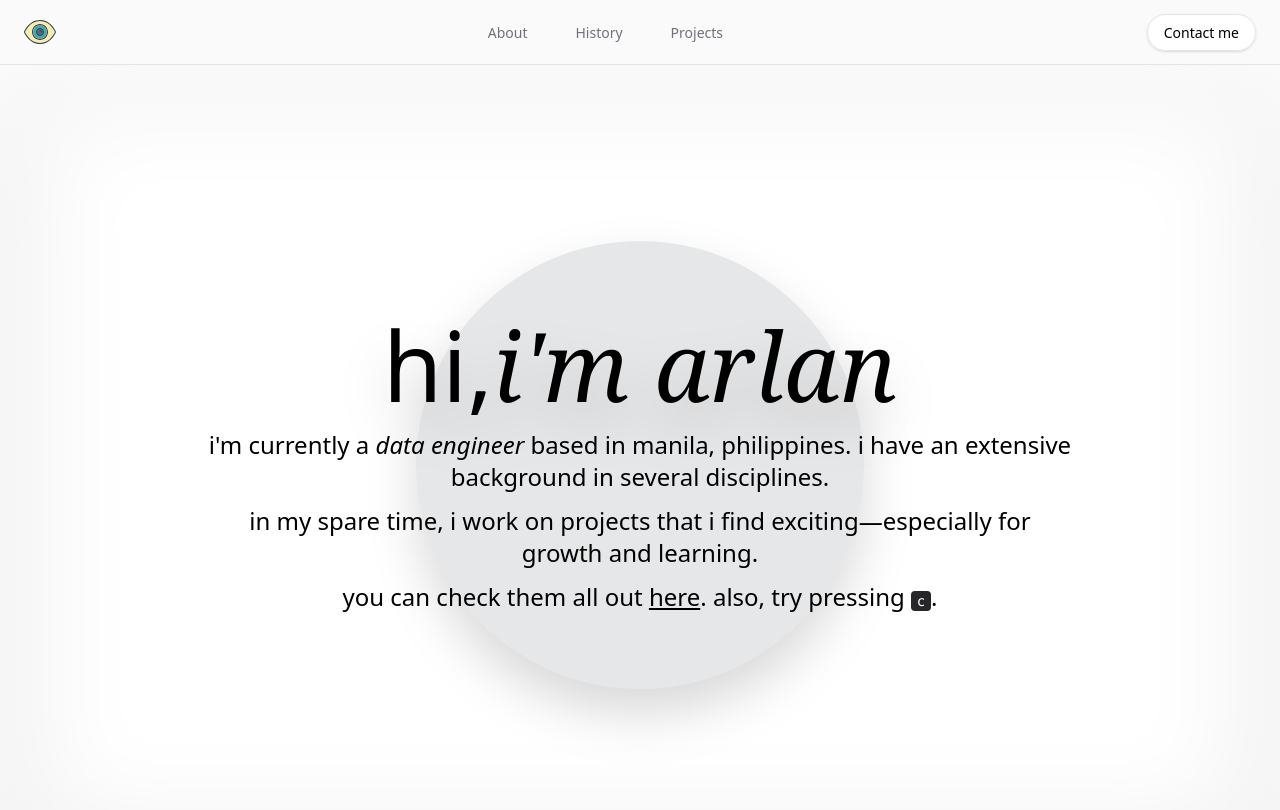
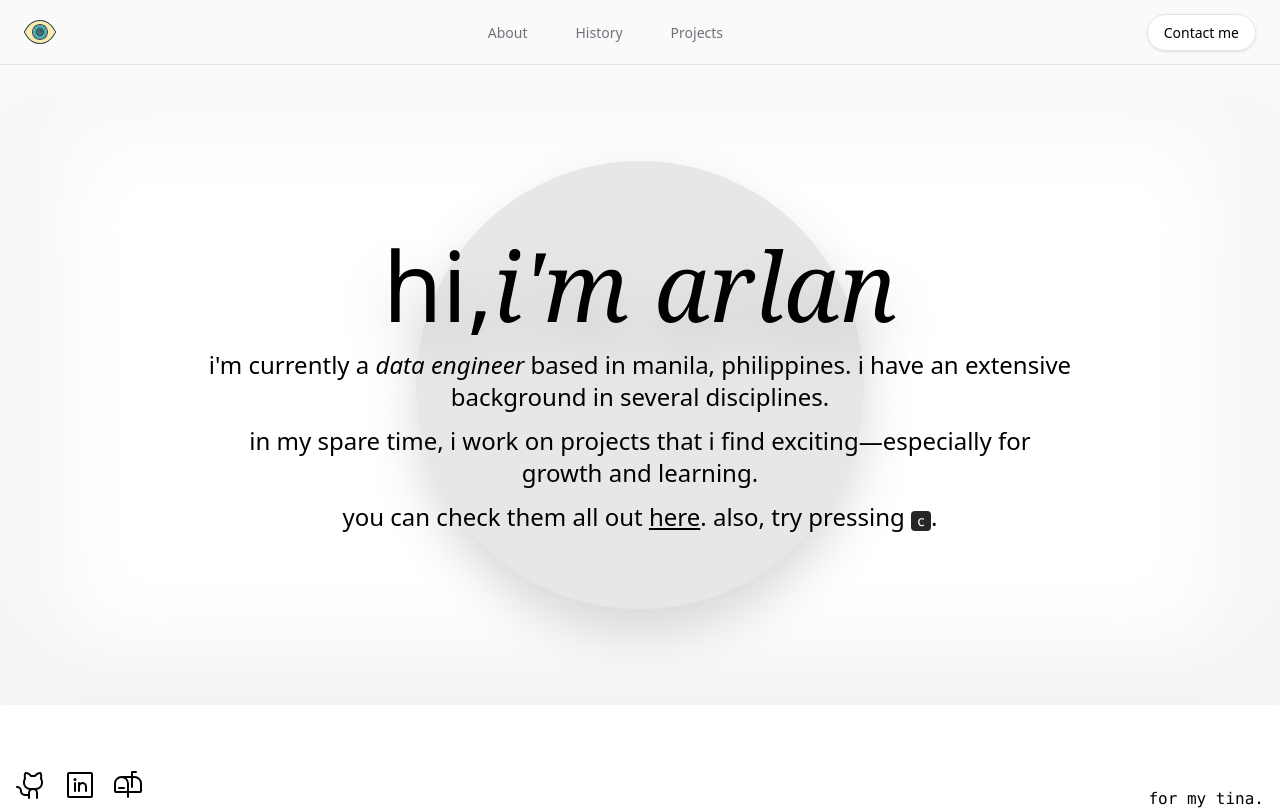
Before and after one commit to arlandev/personal-website, a React (Vite) app: page / in a window 1280 px wide. Shown: the top 810 px of the page. Built offline with nearby package versions, Linux system fonts and the light colour scheme.

Commit message:
fix: Center intro section relatively

```diff
--- a/src/components/IntroSection.jsx
+++ b/src/components/IntroSection.jsx
@@ -1,7 +1,7 @@
 export default function IntroSection() {
   return (
     <div
-      className="min-h-screen flex items-center justify-center relative py-16"
+      className="h-[80vh] flex items-center justify-center relative"
       id="introduction"
     >
       <div
@@ -13,7 +13,7 @@ export default function IntroSection() {
         }}
       ></div>
 
-      <div className="relative z-10 max-w-4xl mx-auto px-4">
+      <div className="relative z-10 max-w-4xl mx-auto px-4 transform translate-y-0">
         <h1 className="text-center">
           <p className="text-6xl md:text-8xl font-normal drop-shadow-2xl">
             <span className="font-thin">hi,</span>
--- a/src/pages/HomePage.jsx
+++ b/src/pages/HomePage.jsx
@@ -3,7 +3,7 @@ import { usePageTitle } from "../hooks/usePageTitle";
 
 function HomePage() {
   return (
-    <div className="pb-24">
+    <div className="pb-12">
       <IntroSection />
     </div>
   );
```
